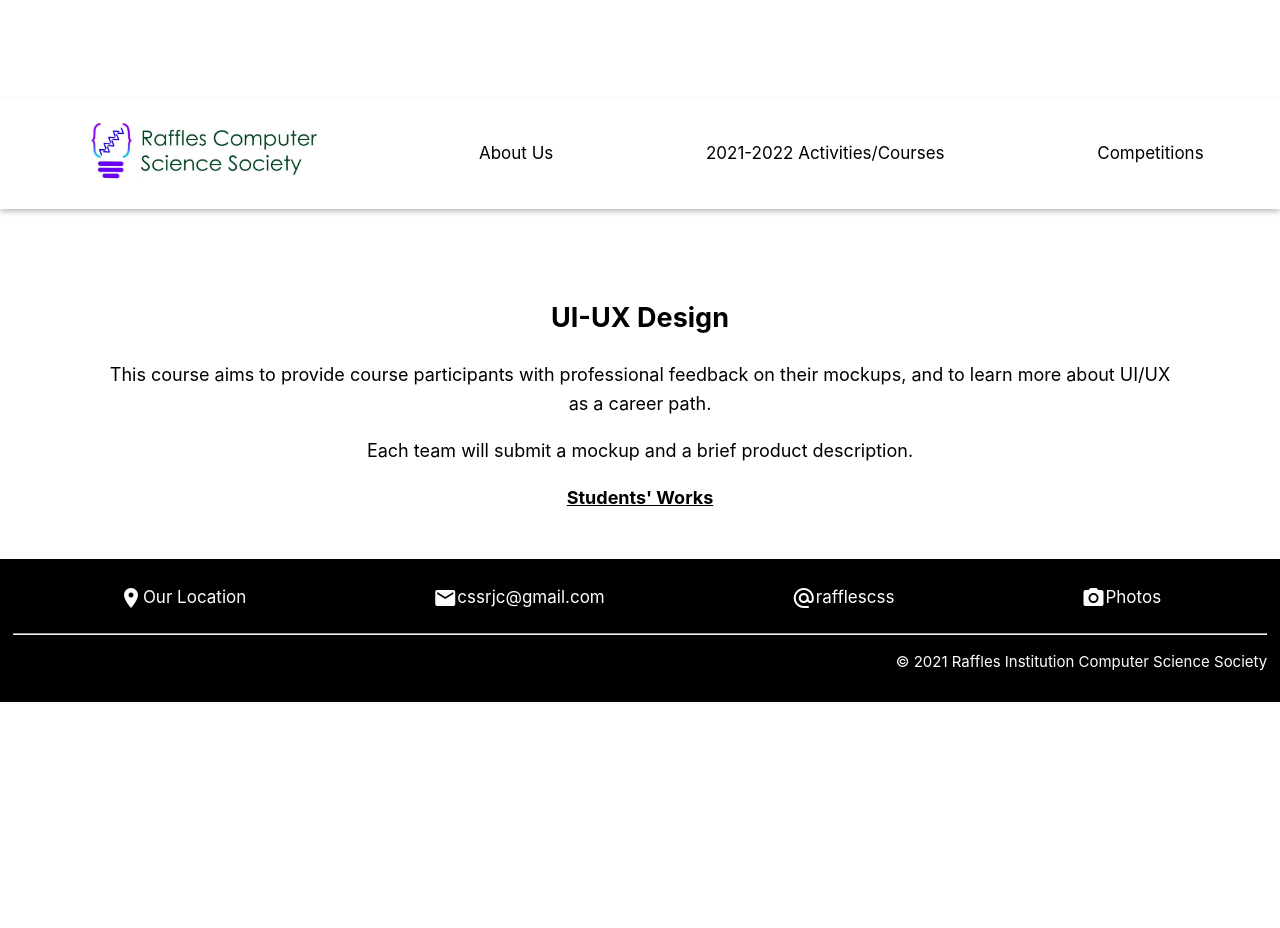
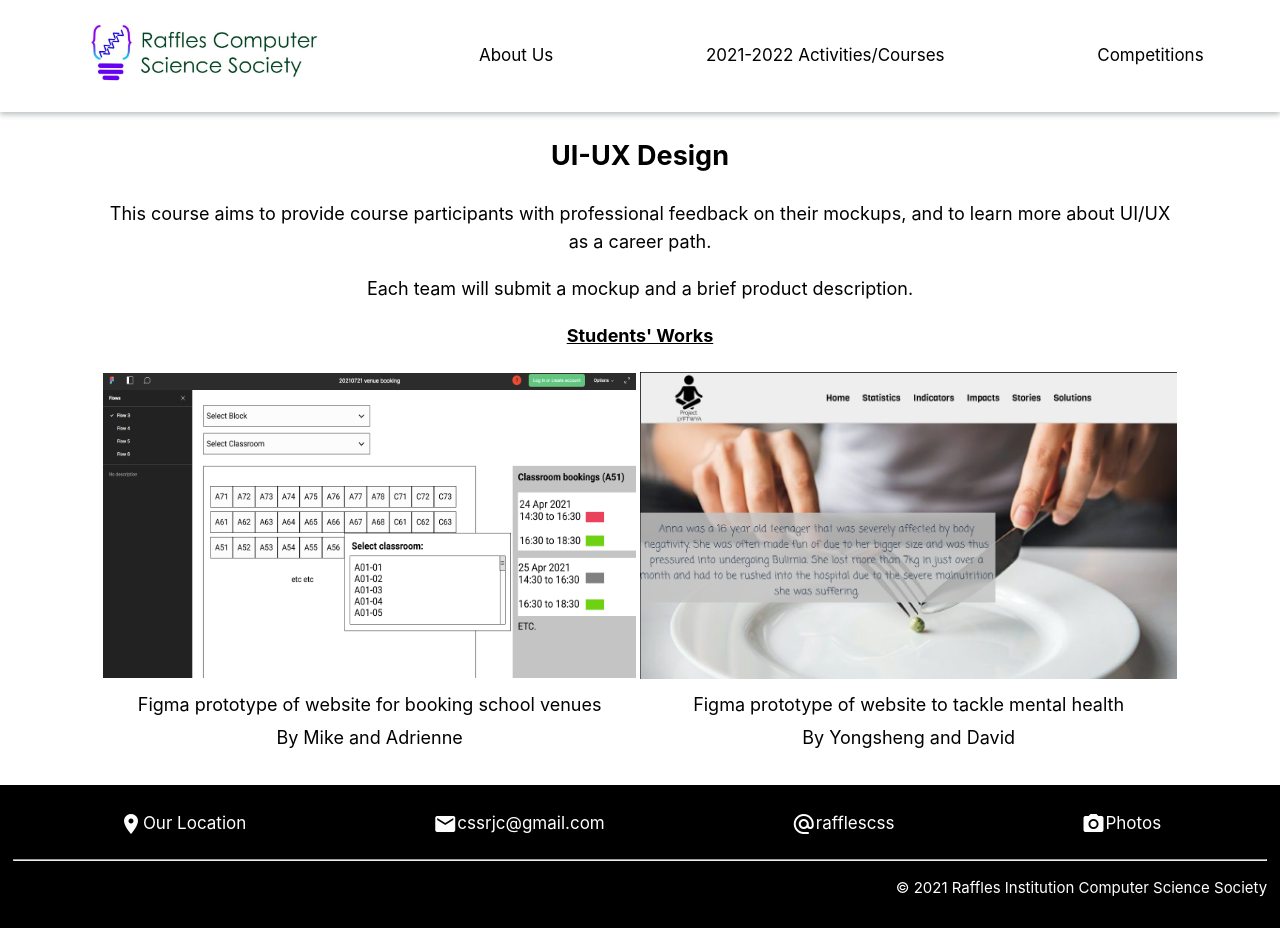
Before and after one commit to yu116/ccaweb, a Next.js app: page /activities/ui-uxdesign in a window 1280 px wide. Before the commit the page ends 800 px from the top, so only its background shows below. Built offline with nearby package versions, Linux system fonts and the light colour scheme.

Commit message:
updated uiux

```diff
--- a/pages/activities/ui-uxdesign.js
+++ b/pages/activities/ui-uxdesign.js
@@ -29,12 +29,41 @@ function ui() {
                 <h1><b>UI-UX Design</b></h1>
                 <div className={utilStyles.container}>
                     <p>
-                    This course aims to provide course participants with professional feedback on their mockups, and to learn more about UI/UX as a career path.
+                        This course aims to provide course participants with professional feedback on their mockups, and to learn more about UI/UX as a career path.
                     </p>
+
                     <p>
-                    Each team will submit a mockup and a brief product description.
+                        Each team will submit a mockup and a brief product description.
                     </p>
+
                     <p><b><u>Students' Works</u></b></p>
+
+                    <table className = {utilStyles.table}>
+                        <tr>
+                            <td>
+                            <Image src="/venue.png" alt="work1" width = "700px" height = "400px"/>
+                            </td>
+                            <td>
+                            <Image src="/eat.png" alt="work2" width = "700px" height = "400px"/>
+                            </td>
+                        </tr>
+                        <tr>
+                            <td>
+                            Figma prototype of website for booking school venues
+                            </td>
+                            <td>
+                            Figma prototype of website to tackle mental health
+                            </td>
+                        </tr>
+                        <tr>
+                            <td>
+                            By Mike and Adrienne
+                            </td>
+                            <td>
+                            By Yongsheng and David
+                            </td>
+                        </tr>
+                    </table>
                 </div>
 
                 <br></br>
--- a/styles/utils.module.css
+++ b/styles/utils.module.css
@@ -67,7 +67,7 @@
 }
 
 .subscreen {
-  margin-top: 5%;
+  margin-top: 10%;
 }
 
 .container {
```
